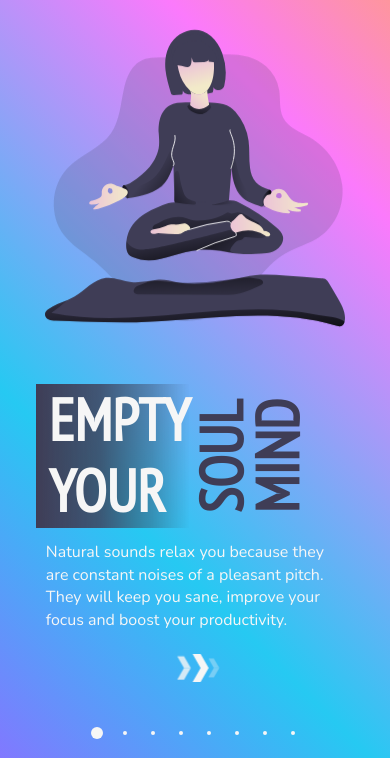
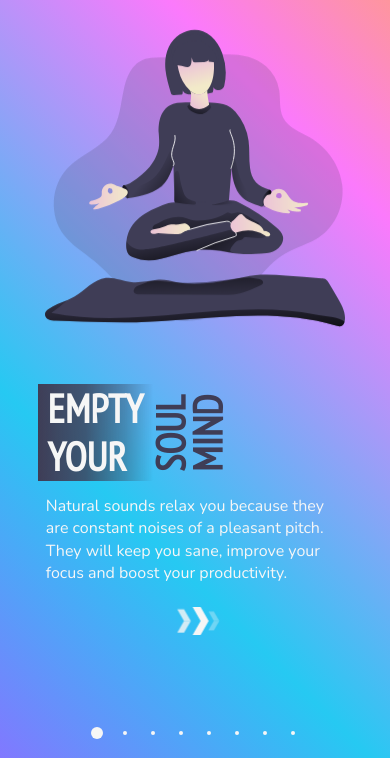
Before and after one commit to Pranaymajee/gn6, a plain HTML site: page index.html in a window 390 px wide. Shown: the part 86-844 px from the top of the page. Drawn offline with nearby package versions, Linux system fonts and the light colour scheme.

Commit message:
Update style.css

```diff
--- a/style.css
+++ b/style.css
@@ -775,28 +775,29 @@ input[type="range"]::-webkit-range-progress {
   }
 
   .title-box{
-    margin-left: 7px;
+    margin-left: 9px;
     margin-bottom: 10px;
-    width: 16rem;
+    width: 12rem;
   }
 
   .home-child-2 .h31 {
-    font-size: 3.7rem;
+    font-size: 2.5rem;
     padding: 0 5% 1% 5%;
   }
 
   .h31 span{
     position: absolute;
-    top: 54px;
-    left: 9rem;
-    font-size: 3.7rem;
+    top: 24px;
+    left: 5.7rem;
+    font-size: 2.5rem;
     width: 80px;
     color: #3f3d56;
     transform: rotate(270deg);
   }
   .h31 span:nth-child(2){
-    left: 12.5rem;
-    top: 54px;
+    font-size: 2.5rem;
+    left: 8rem;
+    top: 24px;
   }
 
   /* .home-child-2 .h32 {
```
